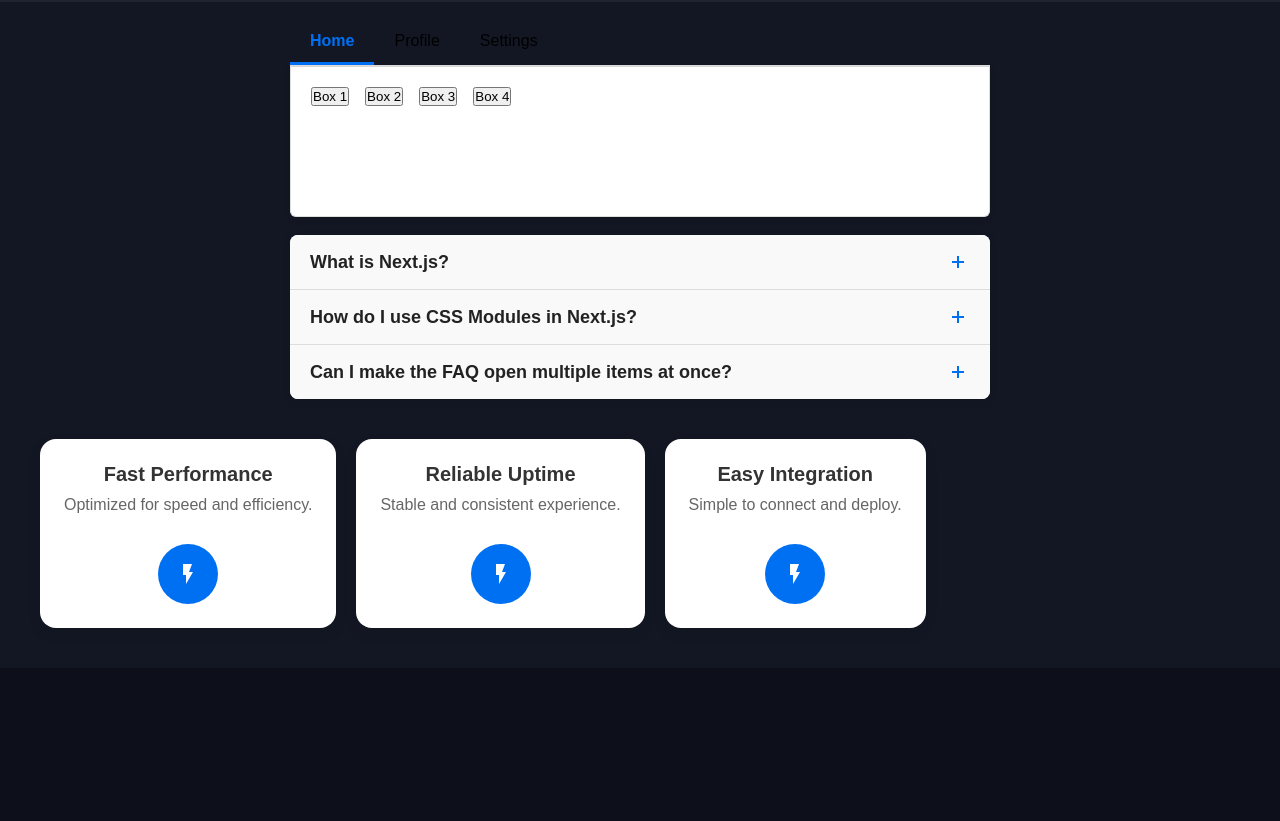
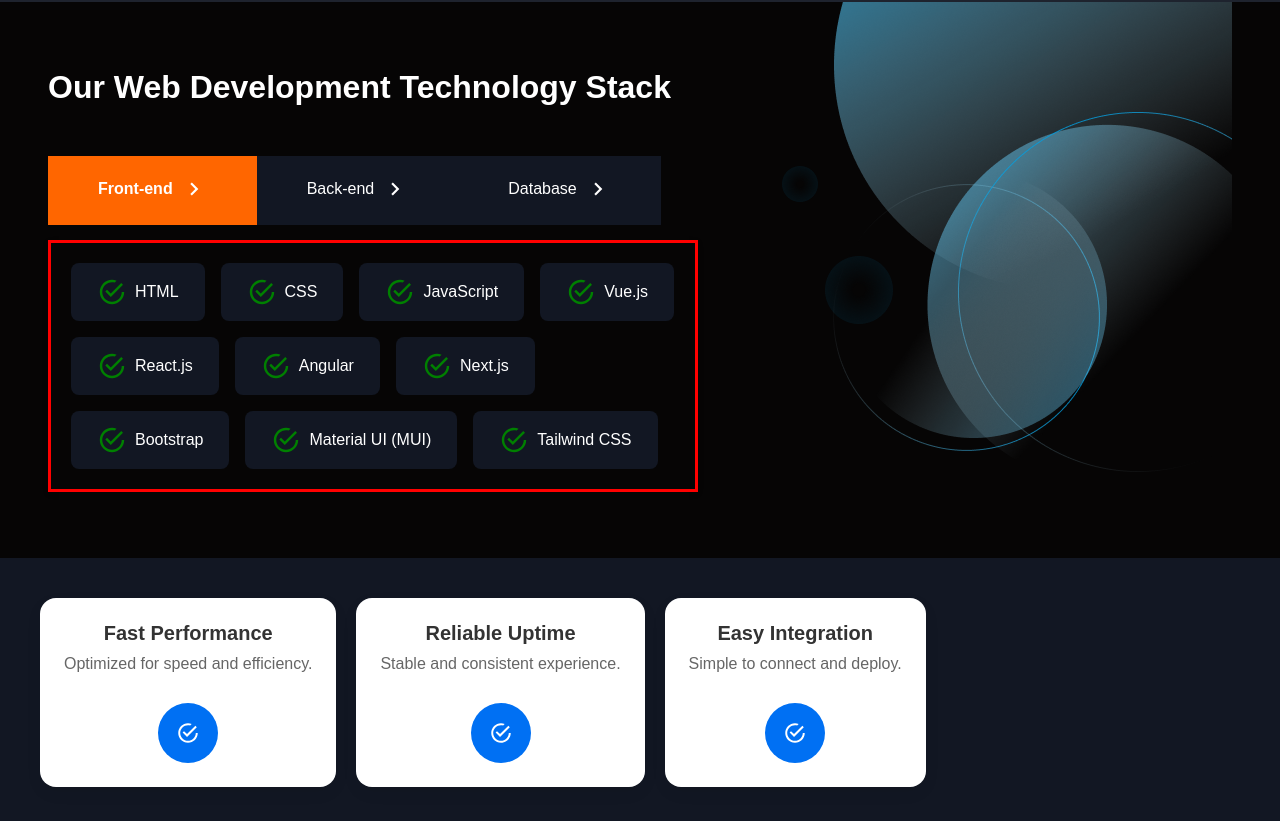
Before and after one commit to magicchat-core/powermetica, a Next.js app: page /website-development in a window 1280 px wide. Shown: the part 559-1380 px from the top of the page. Before the commit the page ends 1227 px from the top, so only its background shows below. Built offline with nearby package versions, Linux system fonts and the light colour scheme.

Commit message:
improved tabs css and make card reusable

```diff
--- a/src/Components/Tabs.js
+++ b/src/Components/Tabs.js
@@ -1,12 +1,16 @@
 import { useState } from "react";
 import styles from "./Tabs.module.css";
+import { MdNavigateNext } from "react-icons/md";
+
 
 
 export default function Tabs({ tabs }) {
   const [activeIndex, setActiveIndex] = useState(0);
 
   return (
+    <>
       <div className={styles.tabsContainer}>
+        <h2>Our Web Development Technology Stack</h2>
         <div className={styles.tabList}>
           {tabs.map((tab, index) => (
             <button
@@ -20,7 +24,8 @@
               aria-controls={`tabpanel-${index}`}
               id={`tab-${index}`}
             >
-            {tab.label}
+              <span>{tab.label}</span>
+              <MdNavigateNext style={{ marginLeft: "8px", fontSize: "26px" }} />
             </button>
           ))}
         </div>
@@ -34,5 +39,10 @@
           {tabs[activeIndex]?.content}
         </div>
       </div>
+
+      <div className={styles.imageWrapper}>
+        <img src="/Asset/shap.png"/>
+      </div>
+    </>
   );
 }
--- a/src/Components/Tabs.module.css
+++ b/src/Components/Tabs.module.css
@@ -1,59 +1,49 @@
 .tabsContainer {
   width: 100%;
-    max-width: 700px;
-    margin: 0 auto;
-    font-family: Arial, sans-serif;
+  max-width: 650px;
 }
-
+.tabsContainer h2 {
+  font-size: 32px;
+  font-weight: 600;
+  margin-bottom: 50px;
+}
 .tabList {
   display: flex;
-    border-bottom: 2px solid #ddd;
+  border-radius: 8px;
 }
 
 .tabButton {
-    background: none;
+  background: var(--bg_color);
   border: none;
-    padding: 12px 20px;
+  padding: 20px 50px;
   cursor: pointer;
   font-size: 16px;
   border-bottom: 3px solid transparent;
   transition: border-color 0.3s ease;
-  }
-
-  .tabButton:hover {
-    background-color: #f9f9f9;
-  }
-
-  .tabButton:focus {
-    outline: none;
-    border-bottom: 3px solid #0070f3;
+  color: var(--white-color);
+  display: flex;
+  align-items: center;
+  justify-content: center;
 }
 
 .active {
-    border-bottom: 3px solid #0070f3;
   font-weight: bold;
-    color: #0070f3;
+  background: var(--primary-color);
 }
 
 .tabPanel {
   padding: 20px;
-    background-color: #fff;
-    border: 1px solid #ddd;
+  background-color: transparent;
   border-top: none;
-  }
-  .tabPanel {
-    padding: 20px;
-    background-color: #fff;
-    border: 1px solid #ddd;
-    border-top: none; /* so it connects nicely under the tab buttons */
-    min-height: 150px; /* ensures consistent height */
+  min-height: 150px;
   font-size: 16px;
   color: #333;
   line-height: 1.5;
-    border-radius: 0 0 6px 6px; /* slightly rounded bottom corners */
   box-shadow: 0 2px 6px rgb(0 0 0 / 0.1);
+  border: 3px solid red;
+  margin-top: 15px;
 }
-  .box-button {
+/* .box-button {
   padding: 16px 24px;
   border: 2px solid #0070f3;
   background: white;
@@ -69,23 +59,29 @@
 .box-button:hover {
   background-color: #0070f3;
   color: white;
-  }
+} */
 .box-link {
-    padding: 14px 20px;
-    border: 2px dashed #ff4081;
-    color: #ff4081;
+  padding: 14px 26px;
+  color: var(--white-color);
   border-radius: 8px;
   cursor: pointer;
   text-decoration: none;
   font-weight: 500;
-    flex: 1 1 100px;
   text-align: center;
-    display: inline-block;
   transition: background-color 0.25s, color 0.25s;
   user-select: none;
+  background: var(--bg_color);
+  display: flex;
+  align-items: center;
+  justify-content: center;
 }
 .box-link:hover {
-    background-color: #ff4081;
+  background-color: #0c0f16;
   color: white;
   text-decoration: none;
 }
+
+.imageWrapper {
+  display: flex;
+  justify-content: center;
+}
--- /dev/null
+++ b/src/Components/cardData.js
@@ -0,0 +1,22 @@
+import { IoMdCheckmarkCircleOutline } from "react-icons/io";
+
+const cardData = [
+  {
+    title: "Fast Performance",
+    text: "Optimized for speed and efficiency.",
+    Icon: IoMdCheckmarkCircleOutline,
+  },
+  {
+    title: "Reliable Uptime",
+    text: "Stable and consistent experience.",
+    Icon: IoMdCheckmarkCircleOutline,
+  },
+  {
+    title: "Easy Integration",
+    text: "Simple to connect and deploy.",
+    Icon: IoMdCheckmarkCircleOutline,
+  },
+];
+
+
+export default cardData;
--- a/src/Components/tabsData.js
+++ b/src/Components/tabsData.js
@@ -1,53 +1,38 @@
-// const tabsData = [
-//     {
-//       label: "Home",
-//       content: <p>Welcome to the home tab content!</p>,
-//     },
-//     {
-//       label: "Profile",
-//       content: (
-//         <div>
-//           <h3>User Profile</h3>
-//           <p>This is your profile info.</p>
-//         </div>
-//       ),
-//     },
-//     {
-//       label: "Settings",
-//       content: (
-//         <div>
-//           <h3>Settings</h3>
-//           <p>Manage your preferences here.</p>
-//         </div>
-//       ),
-//     },
-//   ];
-
+import styles from "./Tabs.module.css";
+import { IoMdCheckmarkCircleOutline } from "react-icons/io";
 
 const tabsData = [
   {
-      label: "Home",
+    label: "Front-end",
     content: (
       <div style={{ display: "flex", gap: "16px", flexWrap: "wrap" }}>
-          {["Box 1", "Box 2", "Box 3", "Box 4"].map((boxLabel) => (
+        {/* {["Box 1", "Box 2", "Box 3", "Box 4"].map((boxLabel) => (
             <button key={boxLabel} className="box-button">
               {boxLabel}
             </button>
-          ))}
-        </div>
-      ),
-    },
-    {
-      label: "Profile",
-      content: (
-        <div style={{ display: "flex", gap: "12px", flexWrap: "wrap" }}>
-          {["Link A", "Link B", "Link C"].map((linkLabel) => (
+          ))} */}
+
+        {[
+          "HTML",
+          "CSS",
+          "JavaScript",
+          "Vue.js",
+          "React.js",
+          "Angular",
+          "Next.js",
+          "Bootstrap",
+          "Material UI (MUI)",
+          "Tailwind CSS",
+        ].map((linkLabel) => (
           <a
             key={linkLabel}
             href="#"
-              className="box-link"
+            className={styles["box-link"]}
             onClick={(e) => e.preventDefault()}
           >
+            <IoMdCheckmarkCircleOutline
+              style={{ marginRight: "8px", color: "green", fontSize: "30px" }}
+            />
             {linkLabel}
           </a>
         ))}
@@ -55,9 +40,61 @@
     ),
   },
   {
-      label: "Settings",
-      content: <p>Manage your preferences here.</p>,
+    label: "Back-end",
+    content: (
+      <div style={{ display: "flex", gap: "12px", flexWrap: "wrap" }}>
+        {[
+          "Python",
+          "Java ",
+          "JavaScript",
+          "C#",
+          "PHP",
+          "Ruby",
+          "Node.js",
+          "Express.js",
+          "Django",
+          "FastAPI",
+          "Laravel",
+        ].map((linkLabel) => (
+          <a
+            key={linkLabel}
+            href="#"
+            className={styles["box-link"]}
+            onClick={(e) => e.preventDefault()}
+          >
+            <IoMdCheckmarkCircleOutline
+              style={{ marginRight: "8px", color: "green", fontSize: "30px" }}
+            />
+
+            {linkLabel}
+          </a>
+        ))}
+      </div>
+    ),
+  },
+  {
+    label: "Database",
+    content: (
+      <div style={{ display: "flex", gap: "12px", flexWrap: "wrap" }}>
+        {["MySql", "MongoDB  ", "PostgreSQL", "Cassandra", "AWS Aurora"].map(
+          (linkLabel) => (
+            <a
+              key={linkLabel}
+              href="#"
+              className={styles["box-link"]}
+              onClick={(e) => e.preventDefault()}
+            >
+              <IoMdCheckmarkCircleOutline
+                style={{ marginRight: "8px", color: "green", fontSize: "30px" }}
+              />
+
+              {linkLabel}
+            </a>
+          )
+        )}
+      </div>
+    ),
   },
 ];
 
-  export default tabsData
+export default tabsData;
--- a/src/app/globals.css
+++ b/src/app/globals.css
@@ -7,7 +7,6 @@
   --primary-color: #FF6600;
   --secondary-color: #9AF50A;
   --subSecondary-text: #B5B0BC;
-  --light-text: #b5b0bc;
   --dark-text: #060505;
   --white-color: #fff;
   --bg_color: #121723;
--- a/src/app/website-development/page.js
+++ b/src/app/website-development/page.js
@@ -7,6 +7,8 @@
 import tabsData from "@/Components/tabsData";
 import faqItems from "@/Components/faqItems";
 import Card from "../../Components/Card";
+import webdev from "./webdev.module.css";
+import cardData from "@/Components/cardData";
 
 const LightningIcon = () => (
   <svg
@@ -42,41 +44,17 @@
         onButtonClick={bannerData.onButtonClick}
       />
 
-      <br />
-      <div>
-        <section>
-          <Tabs tabs={tabsData} />
-        </section>
-      </div>
+      <section className={webdev.tabWrap}>
+        <Tabs tabs={tabsData} />
+      </section>
 
-      <br />
+      <section className={webdev.cardWrap}>
+        {cardData.map((props, index) => (
+          <Card key={index} {...props} />
+        ))}
+      </section>
 
       <FAQ items={faqItems} />
-
-      <main
-        style={{
-          padding: "40px",
-          display: "flex",
-          gap: "20px",
-          flexWrap: "wrap",
-        }}
-      >
-        <Card
-          title="Fast Performance"
-          text="Optimized for speed and efficiency."
-          Icon={LightningIcon}
-        />
-        <Card
-          title="Reliable Uptime"
-          text="Stable and consistent experience."
-          Icon={LightningIcon}
-        />
-        <Card
-          title="Easy Integration"
-          text="Simple to connect and deploy."
-          Icon={LightningIcon}
-        />
-      </main>
     </div>
   );
 };
--- /dev/null
+++ b/src/app/website-development/webdev.module.css
@@ -0,0 +1,14 @@
+.tabWrap {
+  background: var(--dark-text);
+  display: flex;
+  align-items: center;
+  justify-content: space-between;
+  padding: 0 3rem;
+}
+
+.cardWrap {
+  padding: 40px;
+  display: flex;
+  gap: 20px;
+  flex-wrap: wrap;
+}
```
Lines whose indentation alone changed are shown as unchanged.
